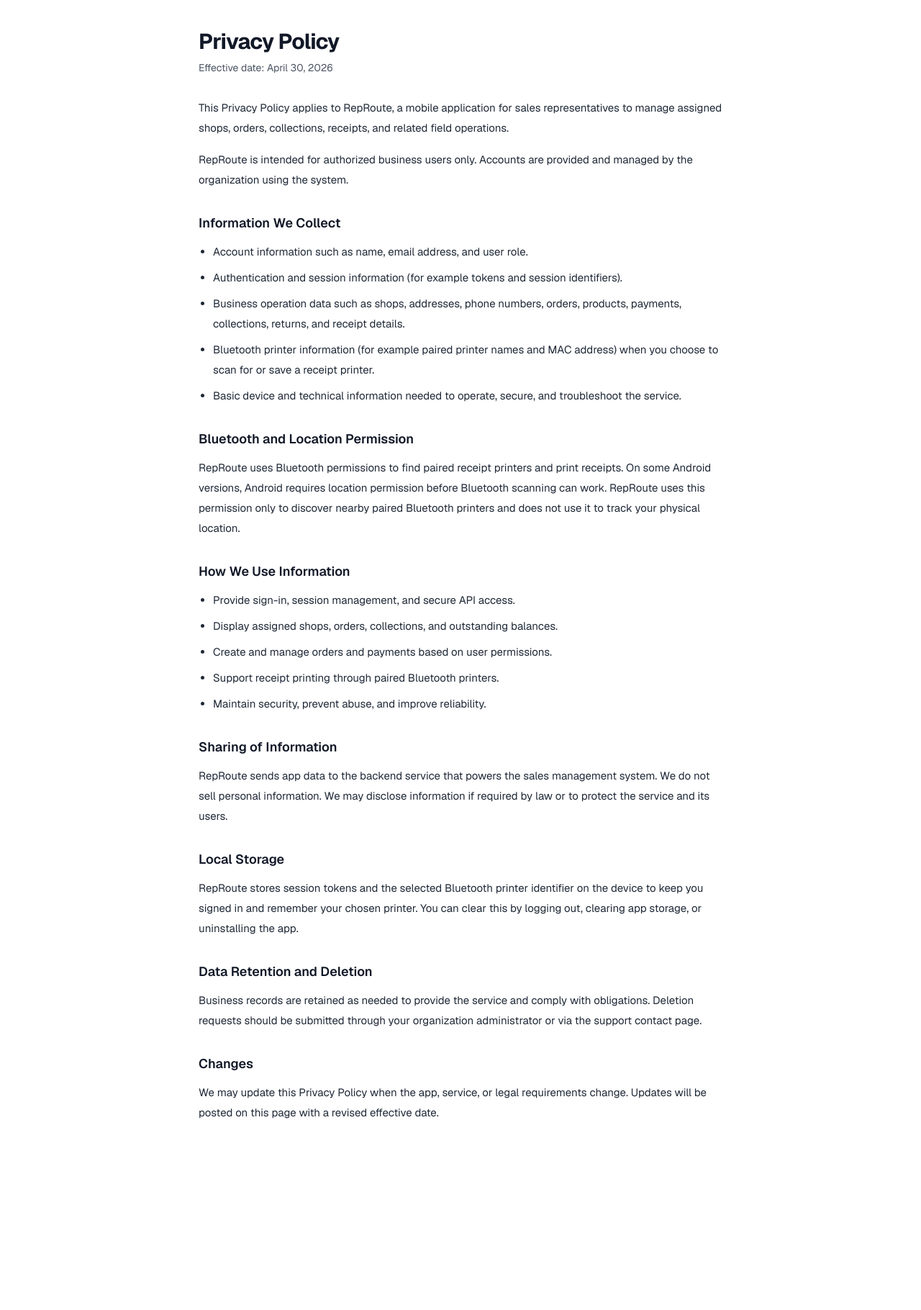
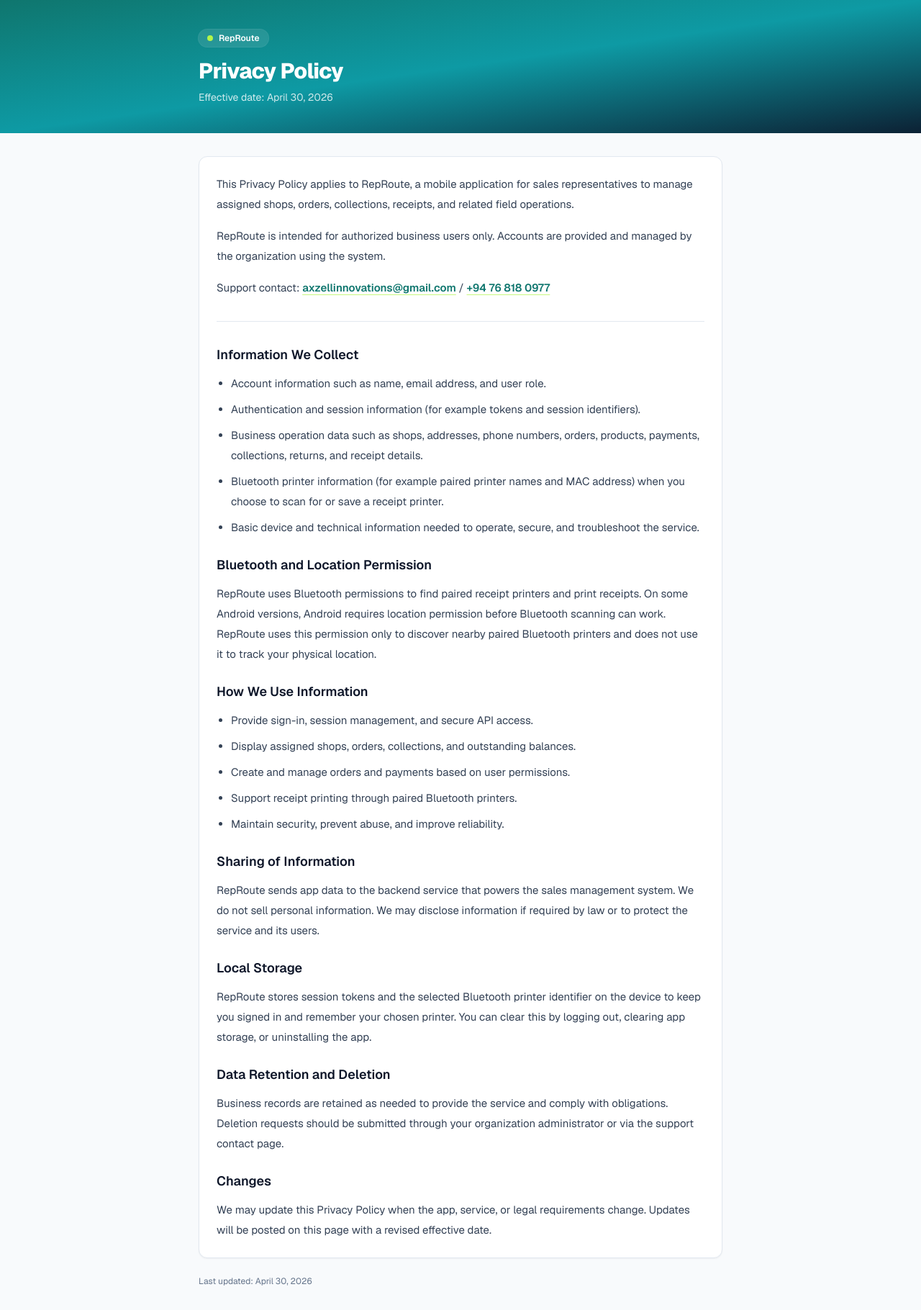
Before and after one commit to axzellinnovations25/coca-cola, a Next.js app in the folder client/: page /privacy-policy in a window 1280 px wide. Shown: the whole page at 72% size. Before the commit the page ends 1600 px from the top, so only its background shows below. Built offline with nearby package versions, Linux system fonts and the light colour scheme; no server answers.

Commit message:
style public pages

```diff
--- a/client/src/app/privacy-policy/page.tsx
+++ b/client/src/app/privacy-policy/page.tsx
@@ -7,25 +7,53 @@
 
 export default function PrivacyPolicyPage() {
   return (
-    <main className="min-h-screen w-full bg-white text-gray-900">
+    <main className="min-h-screen w-full bg-slate-50 text-slate-900">
+      <header className="w-full bg-gradient-to-br from-[#0f766e] via-[#0e9aa4] to-[#0c2134]">
         <div className="mx-auto w-full max-w-3xl px-5 py-10">
-        <h1 className="text-3xl font-bold tracking-tight">Privacy Policy</h1>
-        <p className="mt-2 text-sm text-gray-600">Effective date: April 30, 2026</p>
+          <div className="inline-flex items-center gap-2 rounded-full bg-white/10 px-3 py-1 text-xs font-semibold text-white ring-1 ring-white/15">
+            <span className="h-2 w-2 rounded-full bg-[#b2f54a]" />
+            RepRoute
+          </div>
+          <h1 className="mt-4 text-3xl font-extrabold tracking-tight text-white">Privacy Policy</h1>
+          <p className="mt-2 text-sm text-white/80">Effective date: April 30, 2026</p>
+        </div>
+      </header>
 
-        <section className="mt-8 space-y-4 text-[15px] leading-7 text-gray-800">
+      <div className="mx-auto w-full max-w-3xl px-5 py-8">
+        <div className="rounded-xl border border-slate-200 bg-white p-6 shadow-sm">
+          <section className="space-y-4 text-[15px] leading-7 text-slate-700">
             <p>
               This Privacy Policy applies to RepRoute, a mobile application for sales representatives to manage assigned
               shops, orders, collections, receipts, and related field operations.
             </p>
             <p>
-            RepRoute is intended for authorized business users only. Accounts are provided and managed by the organization
-            using the system.
+              RepRoute is intended for authorized business users only. Accounts are provided and managed by the
+              organization using the system.
+            </p>
+            <p>
+              Support contact:{' '}
+              <a
+                className="font-semibold text-[#0f766e] underline decoration-[#b2f54a]/70 underline-offset-4 hover:text-[#0c2134]"
+                href="mailto:axzellinnovations@gmail.com"
+              >
+                axzellinnovations@gmail.com
+              </a>{' '}
+              /{' '}
+              <a
+                className="font-semibold text-[#0f766e] underline decoration-[#b2f54a]/70 underline-offset-4 hover:text-[#0c2134]"
+                href="tel:+94768180977"
+              >
+                +94 76 818 0977
+              </a>
             </p>
           </section>
 
-        <section className="mt-8">
-          <h2 className="text-lg font-semibold">Information We Collect</h2>
-          <ul className="mt-3 list-disc space-y-2 pl-5 text-[15px] leading-7 text-gray-800">
+          <div className="my-8 h-px w-full bg-slate-200" />
+
+          <section className="space-y-6">
+            <div>
+              <h2 className="text-lg font-semibold text-slate-900">Information We Collect</h2>
+              <ul className="mt-3 list-disc space-y-2 pl-5 text-[15px] leading-7 text-slate-700">
                 <li>Account information such as name, email address, and user role.</li>
                 <li>Authentication and session information (for example tokens and session identifiers).</li>
                 <li>
@@ -33,66 +61,73 @@
                   returns, and receipt details.
                 </li>
                 <li>
-              Bluetooth printer information (for example paired printer names and MAC address) when you choose to scan for
-              or save a receipt printer.
+                  Bluetooth printer information (for example paired printer names and MAC address) when you choose to scan
+                  for or save a receipt printer.
                 </li>
                 <li>Basic device and technical information needed to operate, secure, and troubleshoot the service.</li>
               </ul>
-        </section>
+            </div>
 
-        <section className="mt-8">
-          <h2 className="text-lg font-semibold">Bluetooth and Location Permission</h2>
-          <p className="mt-3 text-[15px] leading-7 text-gray-800">
+            <div>
+              <h2 className="text-lg font-semibold text-slate-900">Bluetooth and Location Permission</h2>
+              <p className="mt-3 text-[15px] leading-7 text-slate-700">
                 RepRoute uses Bluetooth permissions to find paired receipt printers and print receipts. On some Android
                 versions, Android requires location permission before Bluetooth scanning can work. RepRoute uses this
                 permission only to discover nearby paired Bluetooth printers and does not use it to track your physical
                 location.
               </p>
-        </section>
+            </div>
 
-        <section className="mt-8">
-          <h2 className="text-lg font-semibold">How We Use Information</h2>
-          <ul className="mt-3 list-disc space-y-2 pl-5 text-[15px] leading-7 text-gray-800">
+            <div>
+              <h2 className="text-lg font-semibold text-slate-900">How We Use Information</h2>
+              <ul className="mt-3 list-disc space-y-2 pl-5 text-[15px] leading-7 text-slate-700">
                 <li>Provide sign-in, session management, and secure API access.</li>
                 <li>Display assigned shops, orders, collections, and outstanding balances.</li>
                 <li>Create and manage orders and payments based on user permissions.</li>
                 <li>Support receipt printing through paired Bluetooth printers.</li>
                 <li>Maintain security, prevent abuse, and improve reliability.</li>
               </ul>
+            </div>
+
+            <div>
+              <h2 className="text-lg font-semibold text-slate-900">Sharing of Information</h2>
+              <p className="mt-3 text-[15px] leading-7 text-slate-700">
+                RepRoute sends app data to the backend service that powers the sales management system. We do not sell
+                personal information. We may disclose information if required by law or to protect the service and its
+                users.
+              </p>
+            </div>
+
+            <div>
+              <h2 className="text-lg font-semibold text-slate-900">Local Storage</h2>
+              <p className="mt-3 text-[15px] leading-7 text-slate-700">
+                RepRoute stores session tokens and the selected Bluetooth printer identifier on the device to keep you
+                signed in and remember your chosen printer. You can clear this by logging out, clearing app storage, or
+                uninstalling the app.
+              </p>
+            </div>
+
+            <div>
+              <h2 className="text-lg font-semibold text-slate-900">Data Retention and Deletion</h2>
+              <p className="mt-3 text-[15px] leading-7 text-slate-700">
+                Business records are retained as needed to provide the service and comply with obligations. Deletion
+                requests should be submitted through your organization administrator or via the support contact page.
+              </p>
+            </div>
+
+            <div>
+              <h2 className="text-lg font-semibold text-slate-900">Changes</h2>
+              <p className="mt-3 text-[15px] leading-7 text-slate-700">
+                We may update this Privacy Policy when the app, service, or legal requirements change. Updates will be
+                posted on this page with a revised effective date.
+              </p>
+            </div>
           </section>
+        </div>
 
-        <section className="mt-8">
-          <h2 className="text-lg font-semibold">Sharing of Information</h2>
-          <p className="mt-3 text-[15px] leading-7 text-gray-800">
-            RepRoute sends app data to the backend service that powers the sales management system. We do not sell personal
-            information. We may disclose information if required by law or to protect the service and its users.
+        <p className="mt-6 text-xs text-slate-500">
+          Last updated: April 30, 2026
         </p>
-        </section>
-
-        <section className="mt-8">
-          <h2 className="text-lg font-semibold">Local Storage</h2>
-          <p className="mt-3 text-[15px] leading-7 text-gray-800">
-            RepRoute stores session tokens and the selected Bluetooth printer identifier on the device to keep you signed
-            in and remember your chosen printer. You can clear this by logging out, clearing app storage, or uninstalling
-            the app.
-          </p>
-        </section>
-
-        <section className="mt-8">
-          <h2 className="text-lg font-semibold">Data Retention and Deletion</h2>
-          <p className="mt-3 text-[15px] leading-7 text-gray-800">
-            Business records are retained as needed to provide the service and comply with obligations. Deletion requests
-            should be submitted through your organization administrator or via the support contact page.
-          </p>
-        </section>
-
-        <section className="mt-8">
-          <h2 className="text-lg font-semibold">Changes</h2>
-          <p className="mt-3 text-[15px] leading-7 text-gray-800">
-            We may update this Privacy Policy when the app, service, or legal requirements change. Updates will be posted
-            on this page with a revised effective date.
-          </p>
-        </section>
       </div>
     </main>
   );
--- a/client/src/app/support/page.tsx
+++ b/client/src/app/support/page.tsx
@@ -7,21 +7,127 @@
 
 export default function SupportPage() {
   return (
-    <main className="min-h-screen w-full bg-white text-gray-900">
-      <div className="mx-auto w-full max-w-3xl px-5 py-10">
-        <h1 className="text-3xl font-bold tracking-tight">Support</h1>
-        <p className="mt-4 text-[15px] leading-7 text-gray-800">
-          RepRoute is provided to authorized business users. For account access, password resets, data deletion requests,
-          or operational support, contact your organization administrator or the developer contact shown on the app store
-          listing.
-        </p>
+    <main className="min-h-screen w-full bg-slate-50 text-slate-900">
+      <header className="w-full bg-gradient-to-br from-[#0f766e] via-[#0e9aa4] to-[#0c2134]">
+        <div className="mx-auto w-full max-w-3xl px-5 py-10">
+          <div className="inline-flex items-center gap-2 rounded-full bg-white/10 px-3 py-1 text-xs font-semibold text-white ring-1 ring-white/15">
+            <span className="h-2 w-2 rounded-full bg-[#b2f54a]" />
+            RepRoute
+          </div>
+          <h1 className="mt-4 text-3xl font-extrabold tracking-tight text-white">Support</h1>
+          <p className="mt-2 text-sm text-white/80">Help, troubleshooting, and privacy requests</p>
+        </div>
+      </header>
 
-        <div className="mt-8 rounded-lg border border-gray-200 bg-gray-50 p-5 text-[15px] leading-7 text-gray-800">
-          <p className="font-semibold text-gray-900">Privacy</p>
-          <p className="mt-2">
-            Privacy Policy: <a className="text-teal-700 underline" href="/privacy-policy/">/privacy-policy/</a>
+      <div className="mx-auto w-full max-w-3xl px-5 py-8">
+        <div className="rounded-xl border border-slate-200 bg-white p-6 shadow-sm">
+          <p className="text-[15px] leading-7 text-slate-700">
+            RepRoute is provided to authorized business users. For account access, password resets, data deletion requests,
+            or operational support, contact your organization administrator or use the contact details below.
           </p>
+
+          <div className="mt-6 grid gap-4 sm:grid-cols-2">
+            <div className="rounded-lg border border-slate-200 bg-slate-50 p-5">
+              <p className="text-sm font-semibold text-slate-900">Email</p>
+              <p className="mt-2 text-[15px] leading-7 text-slate-700">
+                <a
+                  className="font-semibold text-[#0f766e] underline decoration-[#b2f54a]/70 underline-offset-4 hover:text-[#0c2134]"
+                  href="mailto:axzellinnovations@gmail.com"
+                >
+                  axzellinnovations@gmail.com
+                </a>
+              </p>
+              <p className="mt-1 text-xs text-slate-500">Best for screenshots and detailed issue reports.</p>
+            </div>
+
+            <div className="rounded-lg border border-slate-200 bg-slate-50 p-5">
+              <p className="text-sm font-semibold text-slate-900">Phone</p>
+              <p className="mt-2 text-[15px] leading-7 text-slate-700">
+                <a
+                  className="font-semibold text-[#0f766e] underline decoration-[#b2f54a]/70 underline-offset-4 hover:text-[#0c2134]"
+                  href="tel:+94768180977"
+                >
+                  +94 76 818 0977
+                </a>
+              </p>
+              <p className="mt-1 text-xs text-slate-500">For urgent operational issues during working hours.</p>
+            </div>
+          </div>
+
+          <div className="my-8 h-px w-full bg-slate-200" />
+
+          <section className="space-y-8">
+            <div>
+              <h2 className="text-lg font-semibold text-slate-900">Quick links</h2>
+              <div className="mt-3 space-y-2 text-[15px] leading-7 text-slate-700">
+                <p>
+                  Privacy Policy:{' '}
+                  <a
+                    className="font-semibold text-[#0f766e] underline decoration-[#b2f54a]/70 underline-offset-4 hover:text-[#0c2134]"
+                    href="/privacy-policy/"
+                  >
+                    https://sbdistribution.store/privacy-policy/
+                  </a>
+                </p>
+                <p>
+                  Support page:{' '}
+                  <a
+                    className="font-semibold text-[#0f766e] underline decoration-[#b2f54a]/70 underline-offset-4 hover:text-[#0c2134]"
+                    href="/support/"
+                  >
+                    https://sbdistribution.store/support/
+                  </a>
+                </p>
+              </div>
+            </div>
+
+            <div>
+              <h2 className="text-lg font-semibold text-slate-900">Account and access</h2>
+              <div className="mt-3 space-y-3 text-[15px] leading-7 text-slate-700">
+                <p>Contact your organization administrator for:</p>
+                <ul className="list-disc space-y-2 pl-5">
+                  <li>New accounts, role changes, shop assignments, and permissions</li>
+                  <li>Password resets and login issues</li>
+                  <li>Questions about orders, payments, collections, or operational workflows</li>
+                </ul>
+              </div>
+            </div>
+
+            <div>
+              <h2 className="text-lg font-semibold text-slate-900">Technical support</h2>
+              <div className="mt-3 space-y-3 text-[15px] leading-7 text-slate-700">
+                <p>When reporting a bug or app issue, include as many of these details as possible:</p>
+                <ul className="list-disc space-y-2 pl-5">
+                  <li>What you were trying to do and what happened instead</li>
+                  <li>Steps to reproduce the issue</li>
+                  <li>Device model and OS version (Android/iOS)</li>
+                  <li>App version shown in Settings</li>
+                  <li>Date/time the issue happened and your network type (Wi‑Fi/mobile data)</li>
+                  <li>Screenshots or screen recording (remove sensitive info if needed)</li>
+                </ul>
+                <p>
+                  If your issue relates to printing, include the printer model/name, how it is connected, and whether the
+                  printer is paired in device Bluetooth settings.
+                </p>
+              </div>
+            </div>
+
+            <div>
+              <h2 className="text-lg font-semibold text-slate-900">Privacy and data requests</h2>
+              <div className="mt-3 space-y-3 text-[15px] leading-7 text-slate-700">
+                <p>
+                  You can request access, correction, or deletion of personal data through your organization administrator.
+                </p>
+                <p>
+                  For privacy questions, refer to the Privacy Policy linked above or contact us using the email/phone in this
+                  page.
+                </p>
+              </div>
+            </div>
+          </section>
         </div>
+
+        <p className="mt-6 text-xs text-slate-500">Last updated: April 30, 2026</p>
       </div>
     </main>
   );
```
Lines whose indentation alone changed are shown as unchanged.
